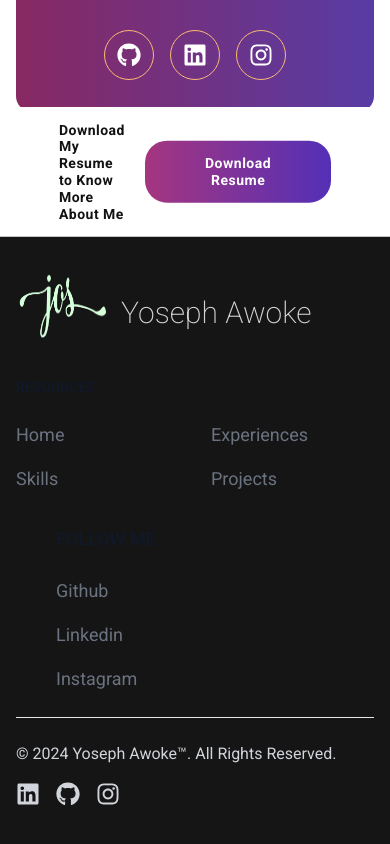
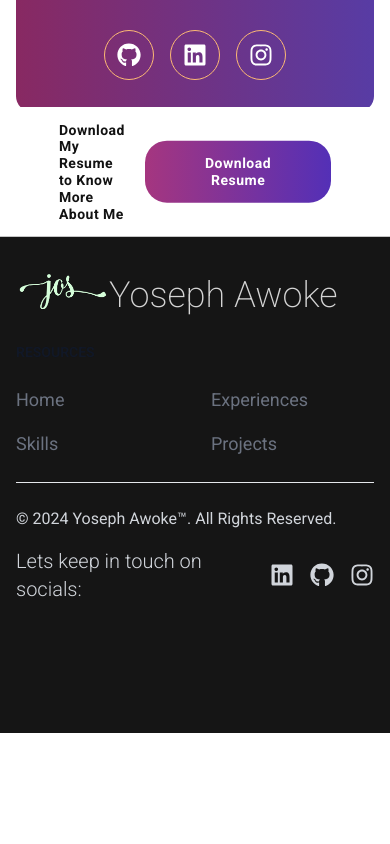
Before and after one commit to YosephAwoke/Interactive-Portfolio-Website-2-React, a React (Vite) app: page / in a window 390 px wide. Shown: the part 9911-10755 px from the top of the page. After the commit the page ends 10644 px from the top, so only its background shows below. Built offline with nearby package versions, Linux system fonts and the light colour scheme.

Commit message:
Footer updated

```diff
--- a/src/components/Footer.jsx
+++ b/src/components/Footer.jsx
@@ -38,11 +38,11 @@ const Footer = () => {
                 >
                   <img
                     src={logox}
-                    width={200}
-                    className="w-70 h-20 me-3"
+                    width={100}
+
                     alt="Jos Logo"
                   />
-                  <span className="self-center text-3xl font-extralight whitespace-nowrap dark:text-white">
+                  <span className="self-center text-4xl font-extralight whitespace-nowrap dark:text-white">
                     Yoseph Awoke
                   </span>
                 </button>
@@ -85,7 +85,7 @@ const Footer = () => {
                 </button>
               </div> */}
             </div>
-            <div className="grid grid-cols-2 gap-8 sm:gap-6 sm:grid-cols-4">
+            <div className="grid grid-cols-2 gap-8 sm:gap-40 sm:grid-cols-4">
               <div className="lg:w-1/2">
                 <h2 className="mb-6 text-sm font-semibold text-gray-900 uppercase dark:text-white text-lg">
                   Resources
@@ -130,7 +130,7 @@ const Footer = () => {
                   </li>
                 </ul>
               </div>
-              <div className="ml-10">
+              {/* <div className="lg:w-1/2">
                 <h2 className="mb-6  font-semibold text-gray-900 text-lg uppercase dark:text-white">
                   Follow Me
                 </h2>
@@ -160,7 +160,7 @@ const Footer = () => {
                     </a>
                   </li>
                 </ul>
-              </div>
+              </div> */}
             </div>
           </div>
           <hr className="my-6 border-gray-200 sm:mx-auto dark:border-gray-700 lg:my-8" />
@@ -172,6 +172,7 @@ const Footer = () => {
             <div className="flex mt-4 sm:justify-center sm:mt-0">
               {/* Social Icons */}
               <div className="flex items-center gap-4 text-2xl text-gray-300">
+                <h2 className="font-light text-xl">Lets keep in touch on socials:</h2>
                 <a
                   href="https://www.linkedin.com/in/yosephawoke/"
                   target="_blank"
```
